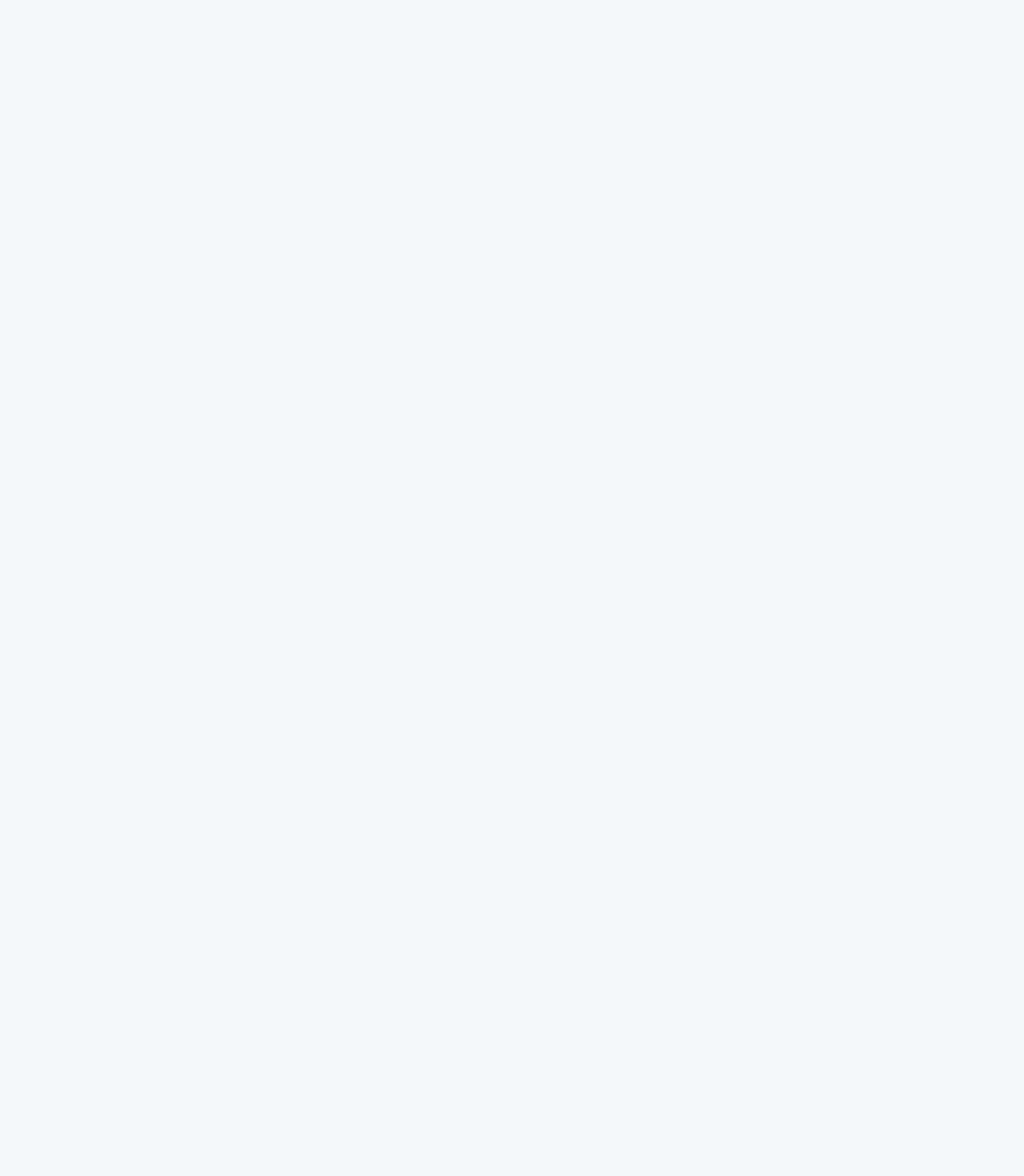
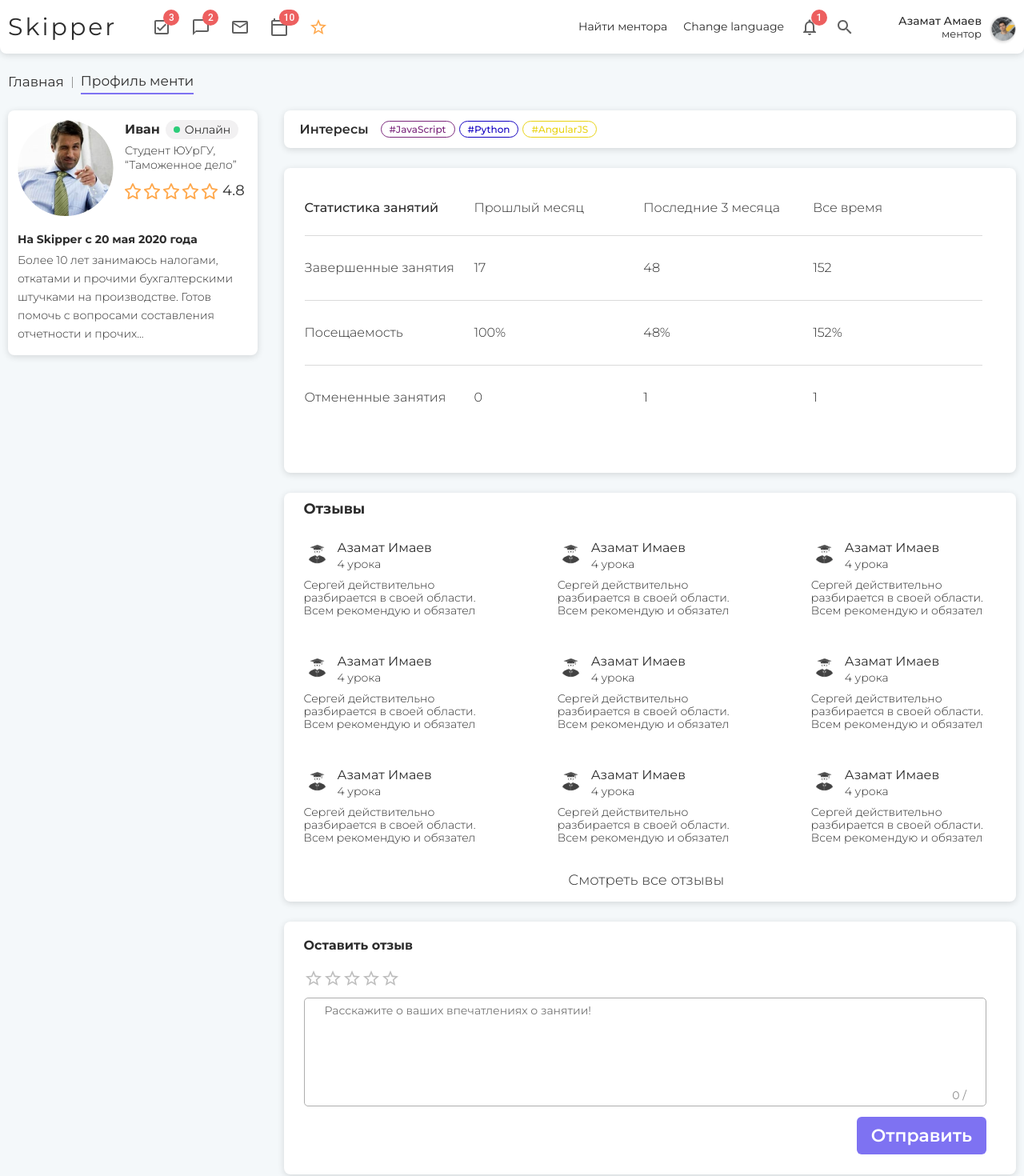
Before and after one commit to Hlopunoff/skipper, a React (Create React App) app: page /mentee in a window 1280 px wide. Before the commit this address had no page. Shown: the top 1470 px of the page at 80% size. Before the commit the page ends 800 px from the top, so only its background shows below. Built offline with nearby package versions, Linux system fonts and the light colour scheme.

Commit message:
Доработал функционал компонента создания отзывов

```diff
--- a/src/App.tsx
+++ b/src/App.tsx
@@ -12,8 +12,8 @@ function App() {
     <>
       <Routes>
         <Route path='/' element={<Layout/>}>
-          <Route path='mentee-page' element={<MentiPage/>}/>
-          <Route path='mentor-page' element={<MentorPage/>}/>
+          <Route path='mentee' element={<MentiPage/>}/>
+          <Route path='mentor' element={<MentorPage/>}/>
         </Route>
         <Route path='/auth' element={<AuthPage/>}>
           <Route index element={<LoginWithEmail/>}/>
--- a/src/components/createReview/CreateReview.tsx
+++ b/src/components/createReview/CreateReview.tsx
@@ -1,22 +1,28 @@
 import {useRef, useState} from 'react';
+import Rating from '@mui/material/Rating';
 
 import st from './createReview.module.scss';
-import ratingIcon from '../../assets/icons/star.svg';
 
 export const CreateReview = () => {
     const fieldRef = useRef<HTMLTextAreaElement>(null);
     const [review, setReview] = useState('');
+    const [rating, setRating] = useState<number | null>(0);
 
     return (
         <div className={st['review']}>
             <h3 className={st['review__title']}>Оставить отзыв</h3>
-            <div className={st['review__ratings']}>
+            {/* <div className={st['review__ratings']}>
                 <div className={`icon-star ${st['review__rating']}`}></div>
                 <div className={`icon-star ${st['review__rating']}`}></div>
                 <div className={`icon-star ${st['review__rating']}`}></div>
                 <div className={`icon-star ${st['review__rating']}`}></div>
                 <div className={`icon-star ${st['review__rating']}`}></div>
-            </div>
+            </div> */}
+            <Rating
+                sx={{marginTop: '20px', maxWidth: '113px'}}
+                value={rating}
+                onChange={(e, newValue) => setRating(newValue)}
+                precision={0.2}/>
             <div className={st['review__field-wrap']}>
                 <textarea
                     maxLength={400}
--- a/src/components/header/Header.tsx
+++ b/src/components/header/Header.tsx
@@ -72,7 +72,7 @@ export const Header = () => {
                                 <SearchOutlinedIcon sx={{ width: '24px', height: '24px', color: 'rgba(96, 96, 96, 1)' }} onClick={showSearchField}/>
                             </span>
                         </div>
-                        <Link to="menti-page" className={st['header__profile']}>
+                        <Link to="mentee" className={st['header__profile']}>
                             <div className={st['info']}>
                                 <span className={st['username']}>Азамат Амаев</span>
                                 <span className={st['role']}>ментор</span>
--- a/src/components/navbar/Navbar.tsx
+++ b/src/components/navbar/Navbar.tsx
@@ -3,8 +3,8 @@ import st from './navbar.module.scss';
 
 const pathNamesData: any = {
     '/': 'Главная',
-    'mentee-page': 'Профиль менти',
-    'mentor-page': 'Профиль ментора',
+    'mentee': 'Профиль менти',
+    'mentor': 'Профиль ментора',
 };
 
 export const Navbar = () => {
```
